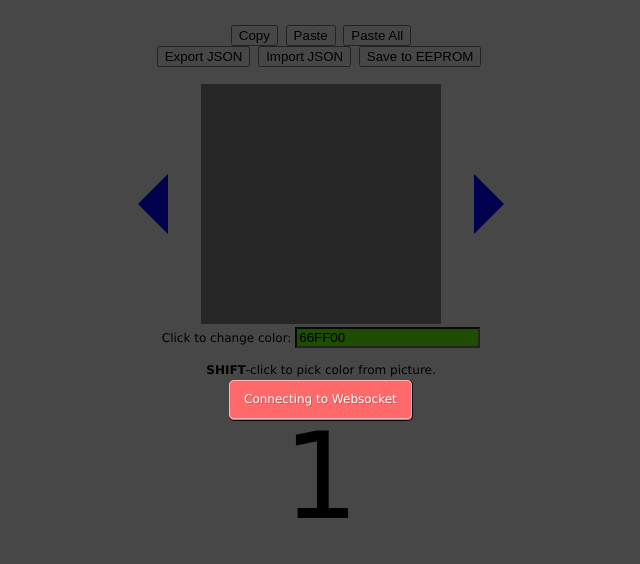
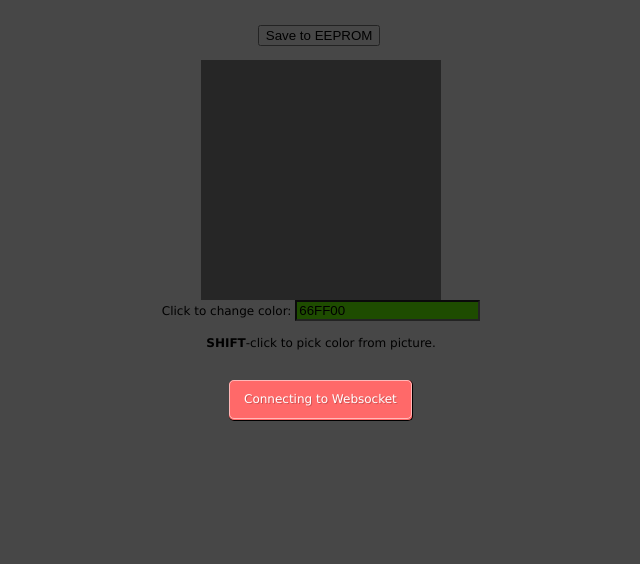
Before and after one commit to nosteve/glomo, a plain HTML site: page index.html in a window 1280 px wide. Shown: the whole page, without its empty margins (319-959 px from the left). Drawn offline with Linux system fonts and the light colour scheme.

Commit message:
remove options not ready for primetime

```diff
--- a/index.html
+++ b/index.html
@@ -9,22 +9,29 @@
 <center>
 
 <p>
+<!--
 <button id="copy" type="button" onclick="copyFrame()">Copy</button>&nbsp;
 <button id="paste" type="button" onclick="pasteFrame()">Paste</button>&nbsp;
 <button id="pasteall" type="button" onclick="pasteAllFrame()">Paste All</button>
+-->
+
+<button id="save" type="button" onclick="save()">Save to EEPROM</button>&nbsp;
 <br>
+<!--
 <button id="export" type="button" onclick="exportJSON()">Export JSON</button>&nbsp;
 <button id="import" type="button" onclick="importJSON()">Import JSON</button>&nbsp;
-<button id="save" type="button" onclick="save()">Save to EEPROM</button>&nbsp;
+-->
 </p>
 
 <table>
 <tr>
 
+<!--
 <td style="padding: 30px;">
 <div id="arrow-left" class="arrow-left" style="-webkit-user-select: none;"></div>
 </td>
 <td>
+-->
 
 <div id="content" style="-webkit-user-select: none;">
 
@@ -49,8 +56,7 @@
 	}
 
 	function connect(wsurl) {
-	  //var ws = new WebSocket("ws://" + window.location.hostname + ":8081");
-	  ws = new WebSocket("ws://127.0.0.1:8081");
+	  ws = new WebSocket("ws://" + window.location.hostname + ":8081");
 	  ws.onopen = function() {
 	    console.log("connect");
 			sleep(4000);
@@ -87,7 +93,7 @@
 				TINY.box.show({html:'Connecting to Websocket',animate:false,close:false,boxid:'error',center:5});
 				box = true;
 			}
-			setTimeout(function(){connect("ws://127.0.0.1:8081")}, 5000);
+			setTimeout(function(){connect("ws://" + window.location.hostname + ":8081")}, 5000);
 		};
 	}
 
@@ -103,15 +109,17 @@
 
 	TINY.box.show({html:'Connecting to Websocket',animate:false,close:false,boxid:'error',center:5})
 	box = true;
-	connect("ws://127.0.0.1:8081");
+	connect("ws://" + window.location.hostname + ":8081");
 
   //document.addEventListener('keydown', key, false);
 </script>
 </td>
 
+<!--
 <td style="padding: 30px;">
 <div id="arrow-right" class="arrow-right" style="-webkit-user-select: none;"></div>
 </td>
+-->
 
 </tr>
 </table>
@@ -119,8 +127,10 @@
 <p>Click to change color: <input class="color {pickerClosable:true}" value="66ff00" id="color"></p>
 <p><b>SHIFT</b>-click to pick color from picture.</p>
 
+<!--
+<div id="frame" style="font-size: 1000%">1</div>
+-->
 
-<div id="frame" style="font-size: 1000%">1</div>
 <script type="text/javascript">
   var col = document.getElementById("color");
   document.getElementById("arrow-left").addEventListener('click', frameDown, false);
```
Also changed, not shown: webserial.js (+11 -4 lines).
